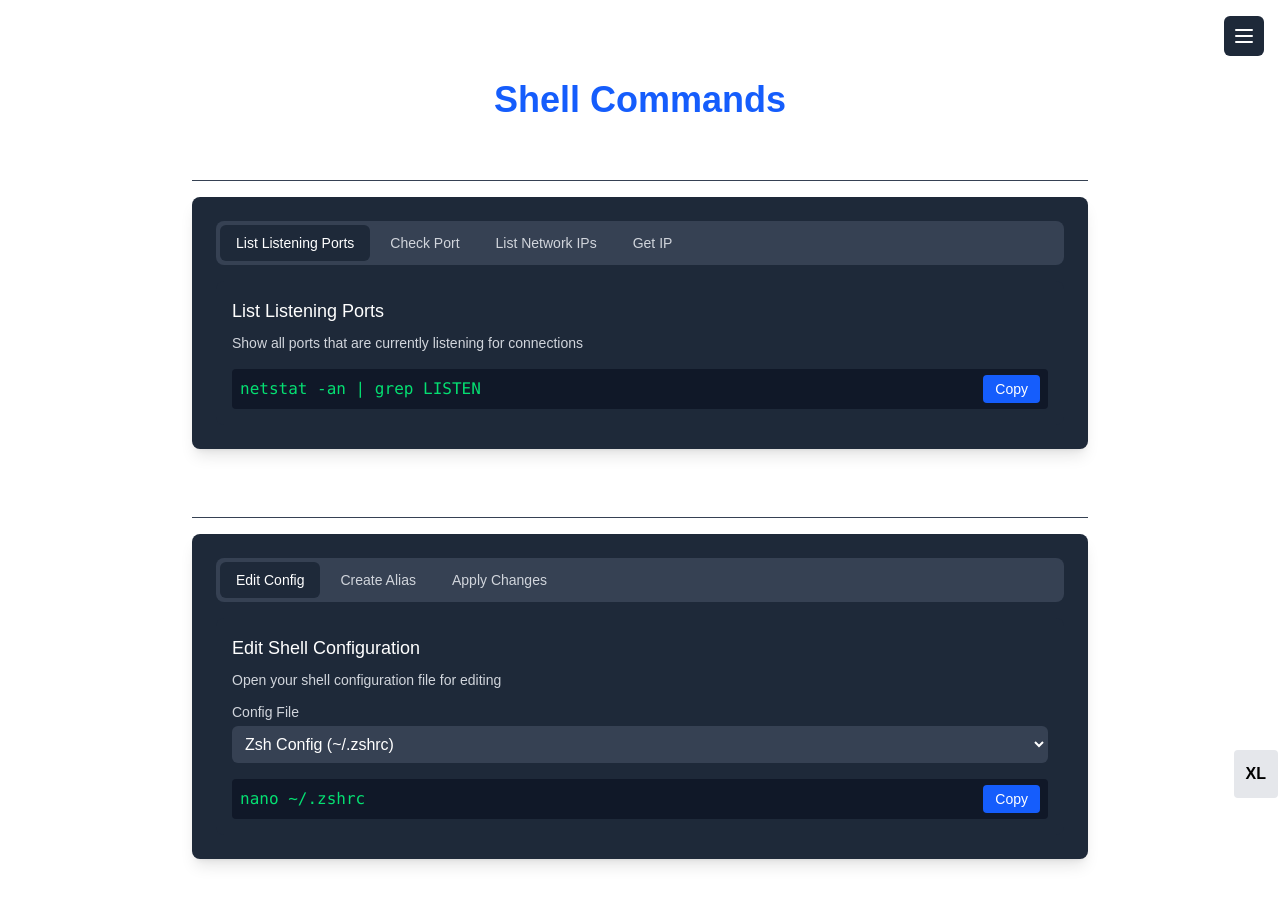
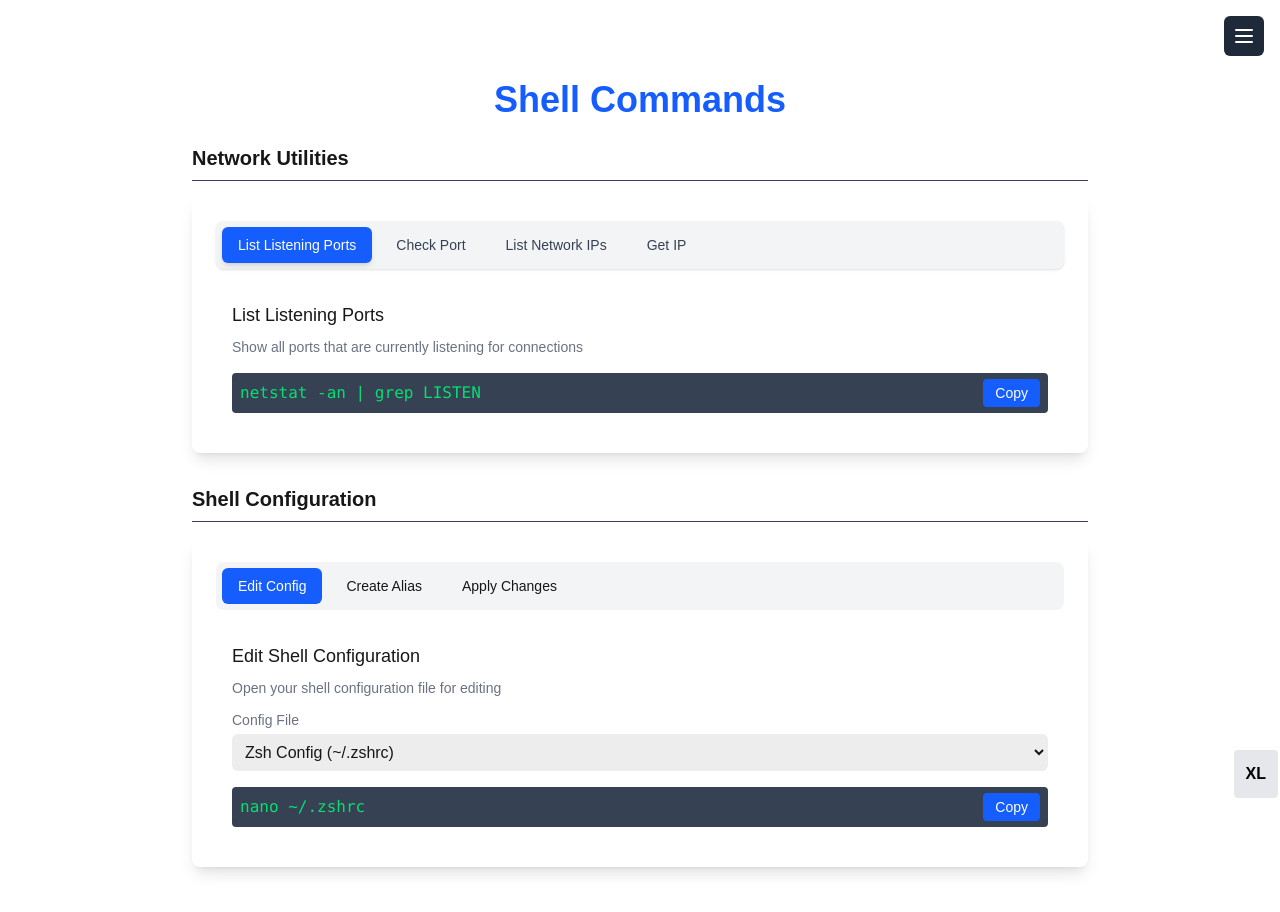
Before and after one commit to siko001/code-snippets, a Next.js app: page /shell in a window 1280 px wide. Shown: the top 912 px of the page. Built offline with nearby package versions, Linux system fonts and the light colour scheme.

Commit message:
Work on light and dark themeing

```diff
--- a/src/app/components/CodeSnippet.jsx
+++ b/src/app/components/CodeSnippet.jsx
@@ -16,7 +16,7 @@ export default function CodeSnippet({ code, className = '', copyButton = true })
     };
 
     return (
-        <div className={`bg-gray-900 p-2 rounded relative ${className}`}>
+        <div className={`code-snippet p-2 rounded relative ${className}`}>
             <code className="text-green-400 block pr-16 overflow-x-auto">
                 {code}
             </code>
--- a/src/app/components/shell/NetworkCommands.jsx
+++ b/src/app/components/shell/NetworkCommands.jsx
@@ -27,7 +27,7 @@ export default function NetworkCommands() {
             command: `lsof -i :${port}`,
             input: (
                 <div className="mt-2">
-                    <label className="block text-sm font-medium text-gray-300 mb-1">Port Number</label>
+                    <label className="block text-sm font-medium  mb-1">Port Number</label>
                     <input
                         type="text"
                         value={port}
@@ -67,16 +67,16 @@ export default function NetworkCommands() {
     const activeCommand = commands[activeTab];
 
     return (
-        <div className="space-y-4">
-            <div className="flex space-x-1 p-1 bg-gray-700 rounded-lg">
+        <div className="w-full">
+            <div className="flex space-x-2 overflow-x-auto p-1.5 tab-bg rounded-lg mb-4 shadow-sm dark:shadow-none">
                 {tabs.map((tab) => (
                     <button
                         key={tab.id}
                         onClick={() => setActiveTab(tab.id)}
-                        className={`px-4 py-2 text-sm font-medium rounded-md transition-colors ${
+                        className={`px-4 py-2 text-sm whitespace-nowrap font-medium rounded-md transition-colors ${
                             activeTab === tab.id
-                                ? 'bg-gray-800 text-white'
-                                : 'text-gray-300 hover:text-white hover:bg-gray-600'
+                                ? 'bg-blue-600 text-white !cursor-default shadow-md'
+                                : 'text-gray-700 dark:text-gray-300 hover:text-blue-700 dark:hover:text-white hover:bg-gray-200 dark:hover:bg-gray-600'
                         }`}
                     >
                         {tab.label}
@@ -84,9 +84,9 @@ export default function NetworkCommands() {
                 ))}
             </div>
 
-            <div className="p-4 bg-gray-800 rounded-lg">
-                <h4 className="text-lg font-medium text-white mb-2">{activeCommand.title}</h4>
-                <p className="text-gray-300 text-sm mb-3">{activeCommand.description}</p>
+            <div className="p-4 component-bg rounded-lg">
+                <h4 className="text-lg font-medium  mb-2">{activeCommand.title}</h4>
+                <div className="text-sm  description mb-3">{activeCommand.description}</div>
                 {activeCommand.input}
                 <div className="mt-4">
                     <CodeSnippet code={activeCommand.command} language="bash" />
--- a/src/app/components/shell/ShellConfigCommands.jsx
+++ b/src/app/components/shell/ShellConfigCommands.jsx
@@ -75,16 +75,16 @@ export default function ShellConfigCommands() {
     const activeCommand = commands[activeTab];
 
     return (
-        <div className="space-y-4">
-            <div className="flex space-x-1 p-1 bg-gray-700 rounded-lg">
+        <div className="space-y-4 comp">
+            <div className="flex space-x-2 overflow-x-auto p-1.5 tab-bg rounded-lg">
                 {tabs.map((tab) => (
                     <button
                         key={tab.id}
                         onClick={() => setActiveTab(tab.id)}
-                        className={`px-4 py-2 text-sm font-medium rounded-md transition-colors ${
+                        className={`px-4 py-2 text-sm whitespace-nowrap font-medium rounded-md transition-colors ${
                             activeTab === tab.id
-                                ? 'bg-gray-800 text-white'
-                                : 'text-gray-300 hover:text-white hover:bg-gray-600'
+                                  ? 'bg-blue-600 text-white !cursor-default'
+                                : ' hover:text-white unselected-hover'
                         }`}
                     >
                         {tab.label}
@@ -92,9 +92,9 @@ export default function ShellConfigCommands() {
                 ))}
             </div>
 
-            <div className="p-4 bg-gray-800 rounded-lg">
-                <h4 className="text-lg font-medium text-white mb-2">{activeCommand.title}</h4>
-                <p className="text-gray-300 text-sm mb-3">{activeCommand.description}</p>
+            <div className="p-4 component-bg rounded-lg">
+                <h4 className="text-lg font-medium  mb-2">{activeCommand.title}</h4>
+                <p className="description text-sm mb-3">{activeCommand.description}</p>
                 {activeCommand.input}
                 <div className="mt-4">
                     <CodeSnippet code={activeCommand.command} language="bash" />
--- a/src/app/globals.css
+++ b/src/app/globals.css
@@ -3,6 +3,30 @@
 :root {
   --background: #ffffff;
   --foreground: #171717;
+
+
+
+  /* Components */
+  --component-bg: #ffffff;
+  --component-text-color: #171717;
+  --component-description-color: var(--color-gray-500);
+
+  --unselected-hover-bg: var(--color-gray-200);
+  --unselected-hover-text-color: var(--color-blue-600);
+  --component-tab-bg: var(--color-gray-100);
+
+  --component-input-label: var(--color-gray-500);
+  --component-input-bg: #ededed;
+  --component-input-color: #171717;
+  --component-input-placeholder: #ededed;
+
+
+  /* Code */
+  --code-bg-color: var(--color-gray-700);
+
+  /* Variants */
+  --variants-bg-color: #171717;
+  --variants-hover-bg: #ededed;
 }
 
 @theme inline {
@@ -16,6 +40,28 @@
   :root {
     --background: #0a0a0a;
     --foreground: #ededed;
+    --component-bg: var(--color-gray-800);
+
+  --component-text-color: var(--color-gray-100);
+  --component-description-color: var(--color-gray-400);
+
+
+  --unselected-hover-bg: var(--color-gray-200);
+  --unselected-hover-text-color: var(--color-blue-600);
+
+
+
+
+  --component-tab-bg: var(--color-gray-700);
+  --component-input-label: var(--color-gray-200);
+  --component-input-bg: var(--color-gray-700);
+  --component-input-color: var(--color-gray-100);
+  --component-input-placeholder: #ededed;
+
+     /* Code */
+  --code-bg-color: var(--color-gray-900);
+
+
   }
 }
 
@@ -24,6 +70,62 @@ body {
   color: var(--foreground);
   font-family: Arial, Helvetica, sans-serif;
 }
+
+
+.component-wrapper {
+  background: var(--component-bg);
+  color: var(--component-text-color);
+}
+
+.component-bg{
+    background: var(--component-bg);
+     color: var(--component-text-color);
+}
+
+.tab-bg{
+    background: var(--component-tab-bg);
+    color: var(--component-text-color);
+}
+
+.description{
+    color: var(--component-description-color);
+}
+
+label{
+    color: var(--component-input-label);
+}
+
+input[type='text'],input[type='number'],select{
+    @apply bg-[var(--component-input-bg)] text-[var(--component-input-color)] placeholder-[var(--component-input-placeholder)];
+}
+
+.code-snippet{
+    @apply bg-[var(--code-bg-color)] text-[var(--code-text-color)];
+}
+
+.unselected-hover:hover{
+   background: var(--unselected-hover-bg);
+   color: var(--unselected-hover-text-color);
+}
+
+
+
+
+
+h3{
+  color: var(--component-text-color);
+}
+
+
+
+
+
+
+
+
+
+
+
 
 
 input[type='checkbox'],button,select {
@@ -74,3 +176,26 @@ button {
 .plugin-scroll-container:not(:hover) > div::-webkit-scrollbar-thumb {
     background-color: transparent;
 }
+
+
+
+
+
+
+
+/* Scrollbar styles for all elements */
+::-webkit-scrollbar {
+  height:1px;
+  width: 1px;
+}
+
+
+::-webkit-scrollbar-thumb {
+  border-radius: 100%;
+  @apply bg-blue-700;
+}
+
+::-webkit-scrollbar-thumb:hover {
+  background: #555;
+  @apply bg-blue-900;
+}
--- a/src/app/shell/page.jsx
+++ b/src/app/shell/page.jsx
@@ -12,14 +12,14 @@ export default function ShellPage() {
                     <h3 id="shell-network" className="text-xl font-semibold text-white border-b border-gray-700 pb-2 mb-4">
                         Network Utilities
                     </h3>
-                    <div className="bg-gray-800 p-6 rounded-lg shadow-lg">
+                    <div className="component-wrapper p-6 rounded-lg shadow-lg">
                         <NetworkCommands />
                     </div>
 
                     <h3 id="shell-config" className="text-xl font-semibold text-white border-b border-gray-700 pb-2 mb-4">
                         Shell Configuration
                     </h3>
-                    <div className="bg-gray-800 p-6 rounded-lg shadow-lg">
+                    <div className="component-wrapper p-6 rounded-lg shadow-lg">
                         <ShellConfigCommands />
                     </div>
                 </div>
```
